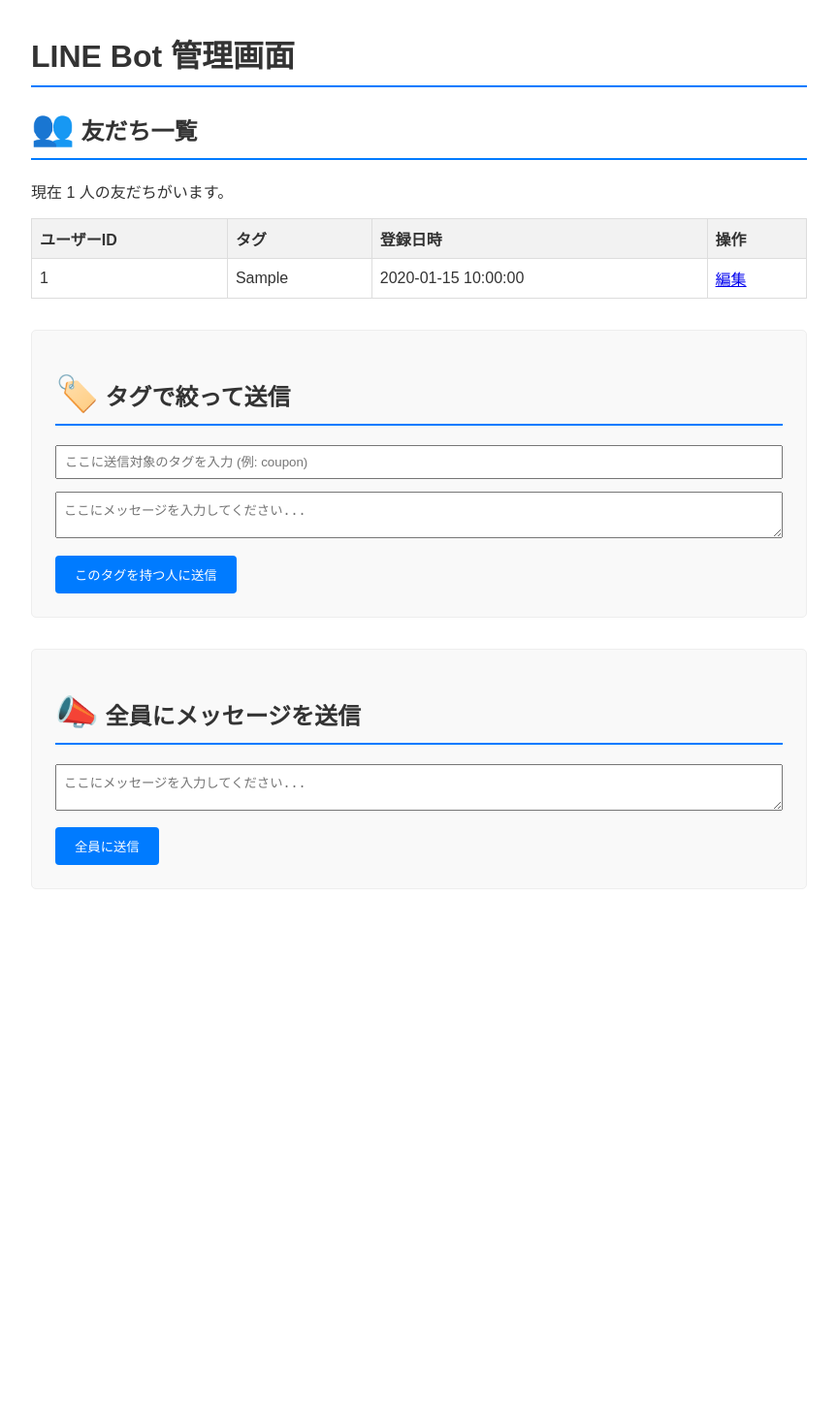
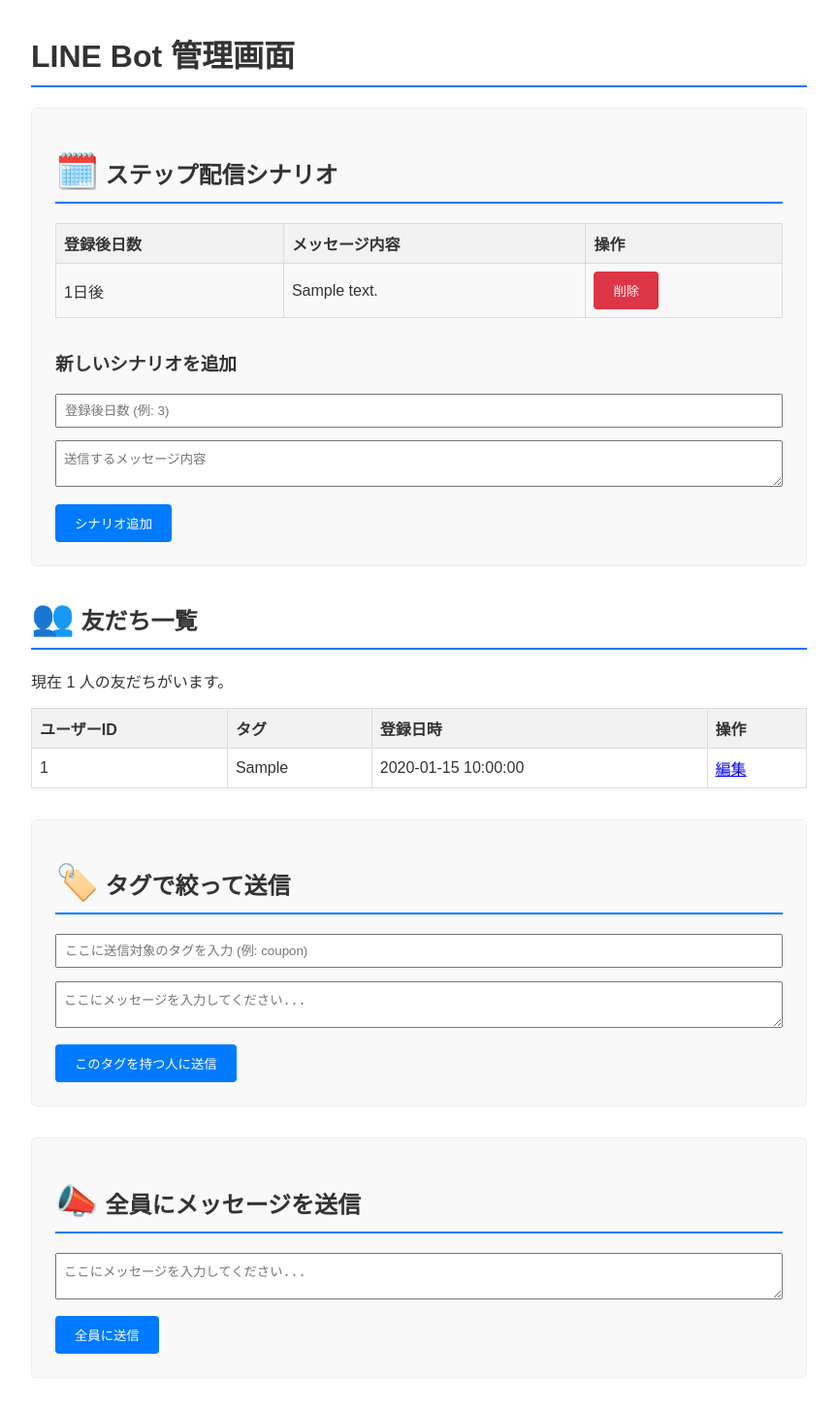
Before and after one commit to u1215ysk/line-bot-final, a Flask app: page /admin in a window 1280 px wide. Shown: the whole page at 97% size, without its empty margins (208-1071 px from the left). Before the commit the page ends 917 px from the top, so only its background shows below. Run offline with Flask 3, Linux system fonts and the light colour scheme; tables that the repository leaves empty hold one stand-in row (values such as "Sample post"); parts of the project's set-up code (start-up, migrations or seed data) failed here and were passed over; some libraries are stand-ins or nearby versions.

Commit message:
ステップ配信追加

```diff
--- a/main.py
+++ b/main.py
@@ -13,7 +13,7 @@ from linebot.models import (
     QuickReply, QuickReplyButton, MessageAction
 )
 
-from sqlalchemy import create_engine, Column, String, DateTime, func
+from sqlalchemy import create_engine, Column, String, DateTime, func, Integer, Text
 from sqlalchemy.orm import sessionmaker, declarative_base
 
 app = Flask(__name__)
@@ -21,7 +21,6 @@ app = Flask(__name__)
 # --- 環境変数から設定を取得 ---
 channel_access_token = os.environ.get('LINE_CHANNEL_ACCESS_TOKEN')
 channel_secret = os.environ.get('LINE_CHANNEL_SECRET')
-
 db_url = os.environ.get('DATABASE_URL')
 if db_url and db_url.startswith("postgres://"):
     database_url = db_url.replace("postgres://", "postgresql+psycopg://", 1)
@@ -43,23 +42,56 @@ class User(Base):
     tags = Column(String, default="")
     created_at = Column(DateTime, server_default=func.now())
 
+# ▼▼▼ ステップ配信シナリオを保存するテーブルを新しく定義 ▼▼▼
+class StepMessage(Base):
+    __tablename__ = 'step_messages'
+    id = Column(Integer, primary_key=True, autoincrement=True)
+    days_after = Column(Integer, nullable=False)
+    message_text = Column(Text, nullable=False)
+
 try:
     engine = create_engine(database_url)
-    Base.metadata.create_all(engine)
+    Base.metadata.create_all(engine) # 2つのテーブルを自動作成/更新
     Session = sessionmaker(bind=engine)
 except Exception as e:
     print(f"!!! データベース接続またはテーブル作成でエラー: {e}")
     sys.exit(1)
 # -------------------------
 
-# --- ▼▼▼ 管理画面用のコード（編集機能を追加）▼▼▼ ---
+# --- ▼▼▼ 管理画面用のコード（ステップ配信管理機能を追加）▼▼▼ ---
 @app.route("/admin")
 def admin_page():
     session = Session()
     all_users = session.query(User).order_by(User.created_at.desc()).all()
+    step_messages = session.query(StepMessage).order_by(StepMessage.days_after).all()
     session.close()
-    return render_template('admin.html', users=all_users)
+    return render_template('admin.html', users=all_users, step_messages=step_messages)
 
+@app.route("/add-step", methods=['POST'])
+def add_step():
+    days_after = request.form.get('days_after', type=int)
+    message_text = request.form.get('message_text')
+
+    if days_after is not None and message_text:
+        session = Session()
+        new_step = StepMessage(days_after=days_after, message_text=message_text)
+        session.add(new_step)
+        session.commit()
+        session.close()
+    return redirect(url_for('admin_page'))
+
+@app.route("/delete-step/<int:step_id>", methods=['POST'])
+def delete_step(step_id):
+    session = Session()
+    step_to_delete = session.query(StepMessage).filter_by(id=step_id).first()
+    if step_to_delete:
+        session.delete(step_to_delete)
+        session.commit()
+    session.close()
+    return redirect(url_for('admin_page'))
+
+# (省略... ユーザー編集やメッセージ配信のコードは変更ありません)
+# ...
 @app.route("/edit-user/<user_id>")
 def edit_user_page(user_id):
     session = Session()
@@ -115,6 +147,8 @@ def send_segmented():
 # --- ▲▲▲ 管理画面用のコード ▲▲▲ ---
 
 
+# (省略... /callback やイベントハンドラーのコードは変更ありません)
+# ...
 @app.route("/callback", methods=['POST'])
 def callback():
     signature = request.headers['X-Line-Signature']
@@ -124,7 +158,6 @@ def callback():
     except InvalidSignatureError:
         abort(400)
     return 'OK'
-
 
 @handler.add(FollowEvent)
 def handle_follow(event):
@@ -150,7 +183,10 @@ def handle_message(event):
             QuickReplyButton(action=MessageAction(label="はい", text="はい")),
             QuickReplyButton(action=MessageAction(label="いいえ", text="いいえ")),
         ])
-        reply_message = TextSendMessage(text="サービスに満足していますか？", quick_reply=quick_reply_buttons)
+        reply_message = TextSendMessage(
+            text="サービスに満足していますか？",
+            quick_reply=quick_reply_buttons
+        )
         line_bot_api.reply_message(event.reply_token, reply_message)
 
     elif user_message == "はい":
--- a/templates/admin.html
+++ b/templates/admin.html
@@ -11,9 +11,11 @@
         table { width: 100%; border-collapse: collapse; margin-bottom: 2em; }
         th, td { border: 1px solid #ddd; padding: 8px; text-align: left; }
         th { background-color: #f2f2f2; }
-        textarea, input[type="text"] { width: 100%; padding: 8px; margin-bottom: 1em; box-sizing: border-box; }
+        textarea, input[type="text"], input[type="number"] { width: 100%; padding: 8px; margin-bottom: 1em; box-sizing: border-box; }
         button { padding: 10px 20px; background-color: #007bff; color: white; border: none; cursor: pointer; border-radius: 4px; }
         button:hover { background-color: #0056b3; }
+        .button-delete { background-color: #dc3545; }
+        .button-delete:hover { background-color: #c82333; }
         .form-section { background-color: #f9f9f9; padding: 1.5em; border: 1px solid #eee; border-radius: 5px; margin-bottom: 2em;}
     </style>
 </head>
@@ -21,6 +23,37 @@
     <div class="container">
         <h1>LINE Bot 管理画面</h1>
 
+        <div class="form-section">
+            <h2><span style="font-size: 1.5em;">🗓️</span> ステップ配信シナリオ</h2>
+            <table>
+                <thead>
+                    <tr>
+                        <th>登録後日数</th>
+                        <th>メッセージ内容</th>
+                        <th>操作</th>
+                    </tr>
+                </thead>
+                <tbody>
+                    {% for message in step_messages %}
+                    <tr>
+                        <td>{{ message.days_after }}日後</td>
+                        <td>{{ message.message_text|truncate(30) }}</td>
+                        <td>
+                            <form action="{{ url_for('delete_step', step_id=message.id) }}" method="post" onsubmit="return confirm('本当に削除しますか？');">
+                                <button type="submit" class="button-delete">削除</button>
+                            </form>
+                        </td>
+                    </tr>
+                    {% endfor %}
+                </tbody>
+            </table>
+            <h3>新しいシナリオを追加</h3>
+            <form action="/add-step" method="post">
+                <input type="number" name="days_after" placeholder="登録後日数 (例: 3)" required>
+                <textarea name="message_text" placeholder="送信するメッセージ内容" required></textarea>
+                <button type="submit">シナリオ追加</button>
+            </form>
+        </div>
         <h2><span style="font-size: 1.5em;">👥</span> 友だち一覧</h2>
         <p>現在 {{ users|length }} 人の友だちがいます。</p>
         <table>
@@ -29,7 +62,8 @@
                     <th>ユーザーID</th>
                     <th>タグ</th>
                     <th>登録日時</th>
-                    <th>操作</th> </tr>
+                    <th>操作</th>
+                </tr>
             </thead>
             <tbody>
                 {% for user in users %}
```
Also changed, not shown: step_delivery.py (+32 -31 lines).
